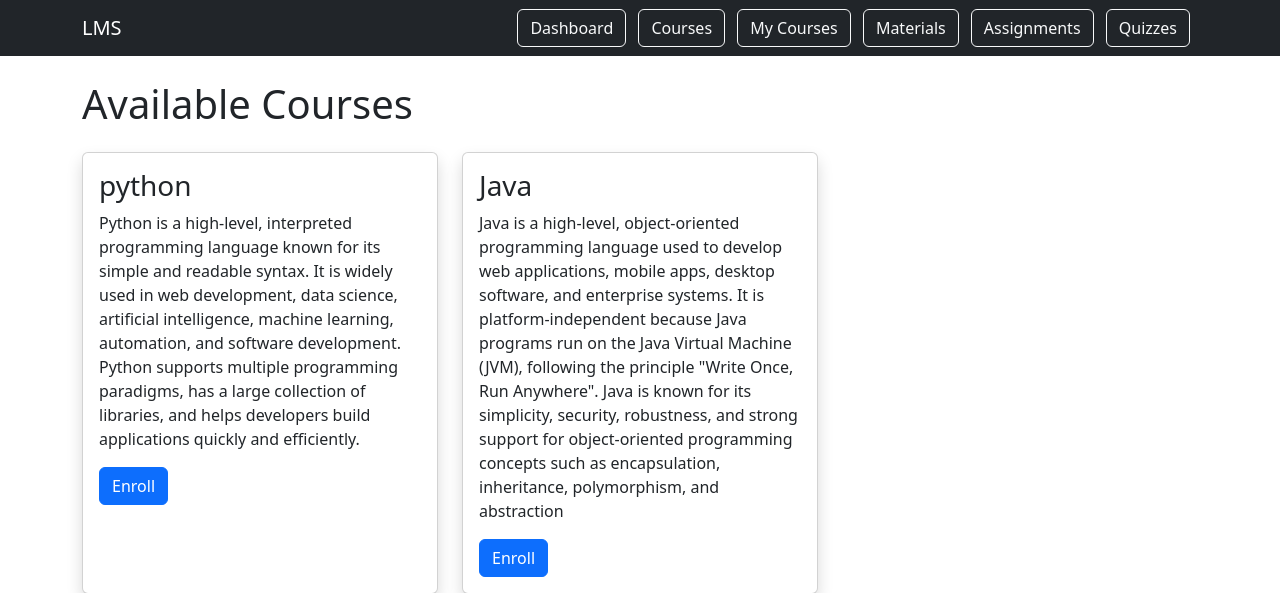
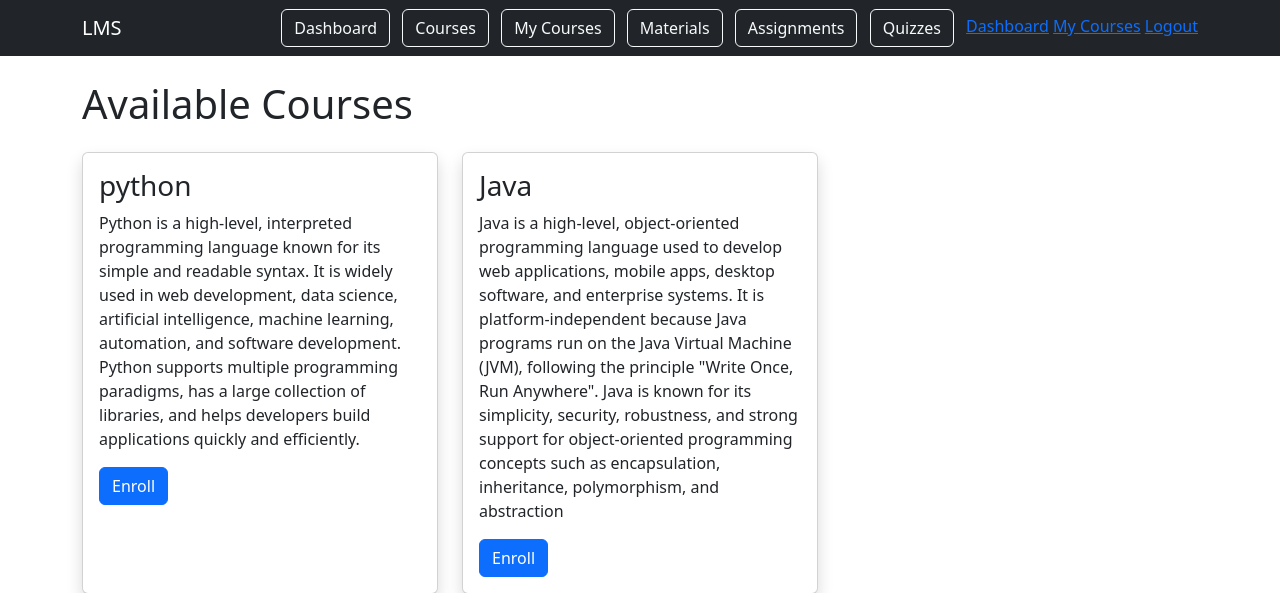
Before and after one commit to Parushni19/lms-project, a Django app: page /courses/ in a window 1280 px wide. Shown: the top 593 px of the page. Run offline with Django 5.2, Linux system fonts and the light colour scheme; a user stored in the database is signed in; data comes from the database, SQL or seed files in the repository.

Commit message:
Added logout button

```diff
--- a/lms/templates/base.html
+++ b/lms/templates/base.html
@@ -48,6 +48,14 @@
                 Quizzes
             </a>
 
+            {% if user.is_authenticated %}
+    <a href="{% url 'dashboard' %}">Dashboard</a>
+    <a href="{% url 'my_courses' %}">My Courses</a>
+    <a href="{% url 'logout' %}">Logout</a>
+{% else %}
+    <a href="{% url 'login' %}">Login</a>
+    <a href="{% url 'register' %}">Register</a>
+{% endif %}
         </div>
     </div>
 </nav>
```
